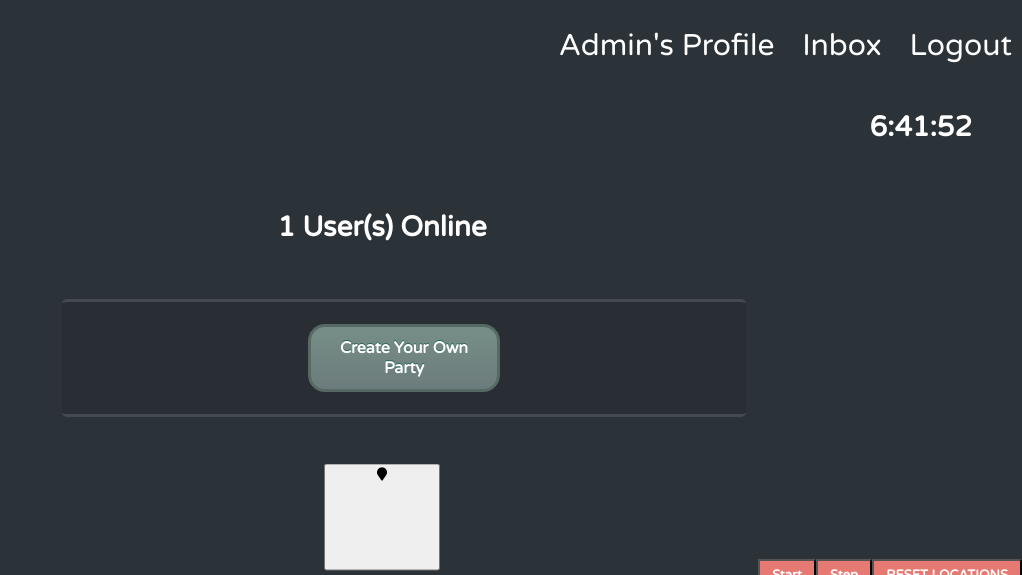
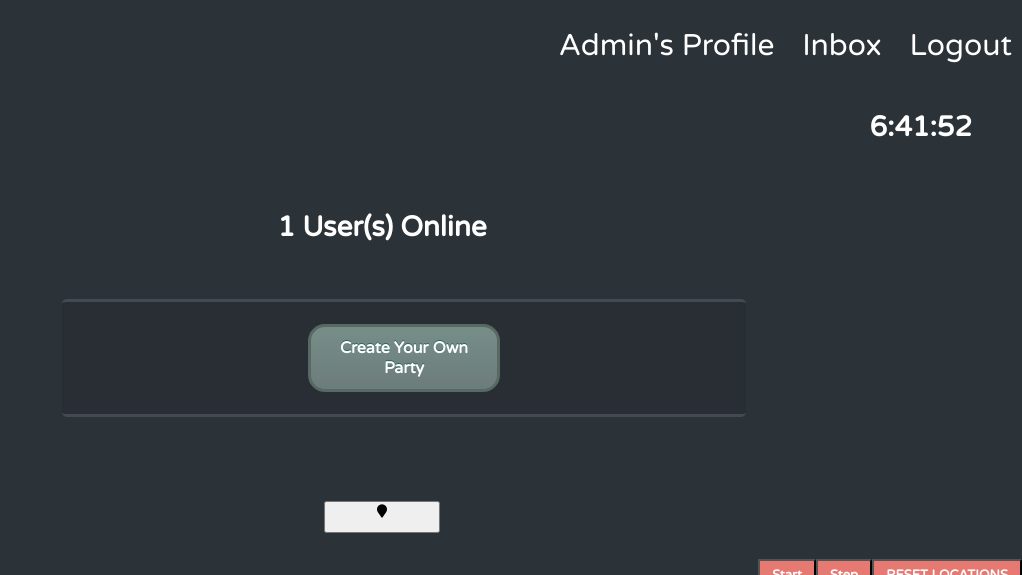
Before and after one commit to IMakeBotsForYou/HeyPhineas, a Flask app: page / in a window 1280 px wide. Shown: the top 575 px of the page, without its empty margins (258-1280 px from the left). Run offline with Flask 2, Linux system fonts and the light colour scheme; a user stored in the database is signed in; some libraries are stand-ins or nearby versions.

Commit message:
throwing to school omputer

```diff
--- a/static/js/maplogic.js
+++ b/static/js/maplogic.js
@@ -92,12 +92,12 @@ function initMap() {
         console.log(data);
       });
 
-
 //      var slider = document.getElementById("running_speed_slider");
 //      slider.oninput = function() {
 //          running_speed =  this.value;
 ////          console.log(500000, running_delay);
 //      }
+
       $("#make_step").on("click", function() {
         if (current_directions != null && current_directions.length > step_index - 1){
             step_index += 1;
--- a/templates/main.html
+++ b/templates/main.html
@@ -54,7 +54,7 @@ user = "{{session['user']}}";
     <button type="button" id="create_party" class="action_button" name="create_party" style="width: 30%;">Create Your Own Party</button><br>
 </div>
 <button style="" type="button" class="center" id="add_loc_button">
-        <span class="fa fa-map-marker" style="width:100px; height:100px;"></span>
+    <span class="fa fa-map-marker" style="width:100px; height:25px;"></span>
 </button><br><br>
 {% if session['user'] == "Admin" %}
     <button type="button" class="form-button close-button" id="reset_locs" style="float: right;">RESET LOCATIONS</button>
```
Also changed, not shown: database/data.db.
